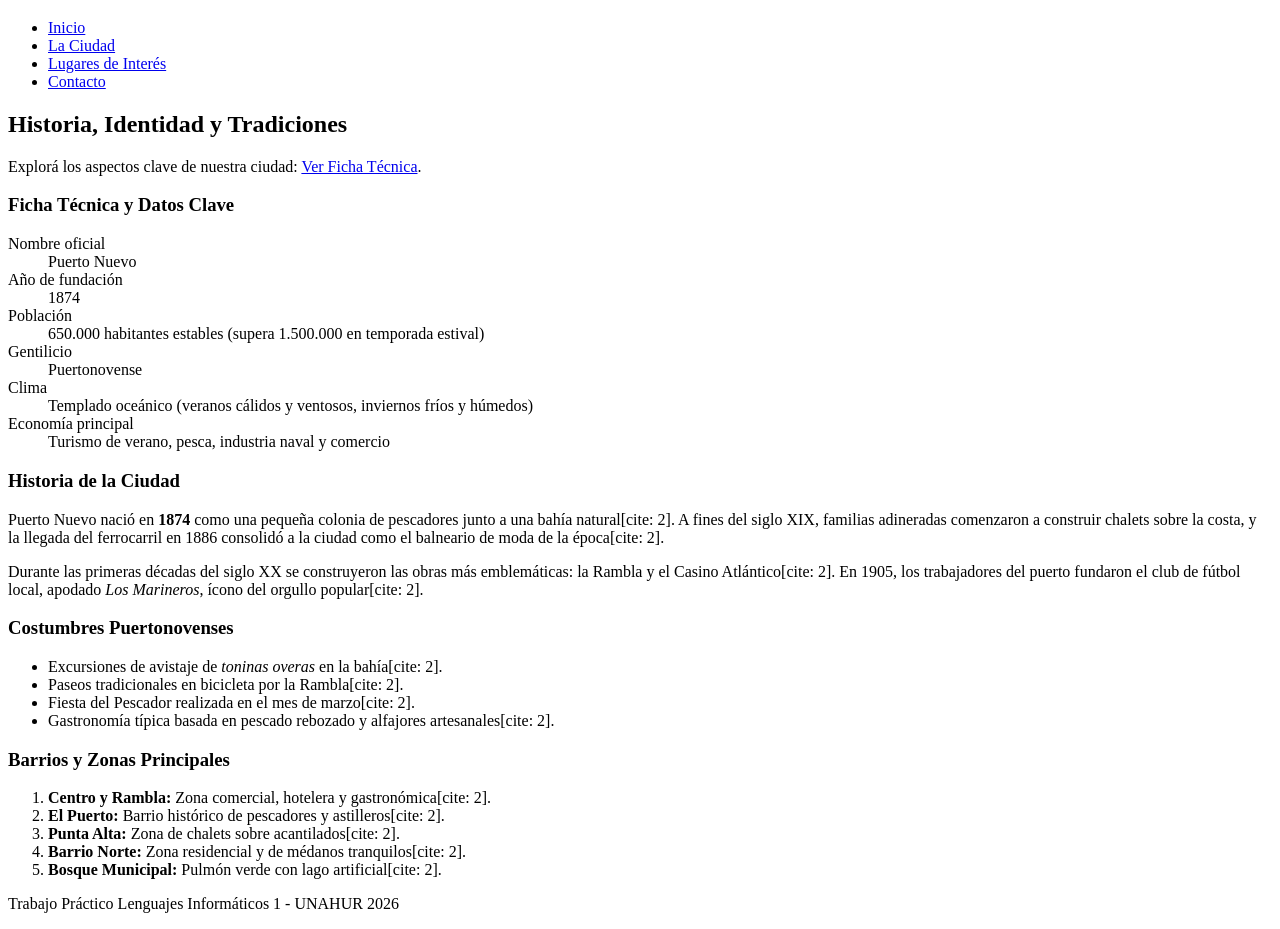
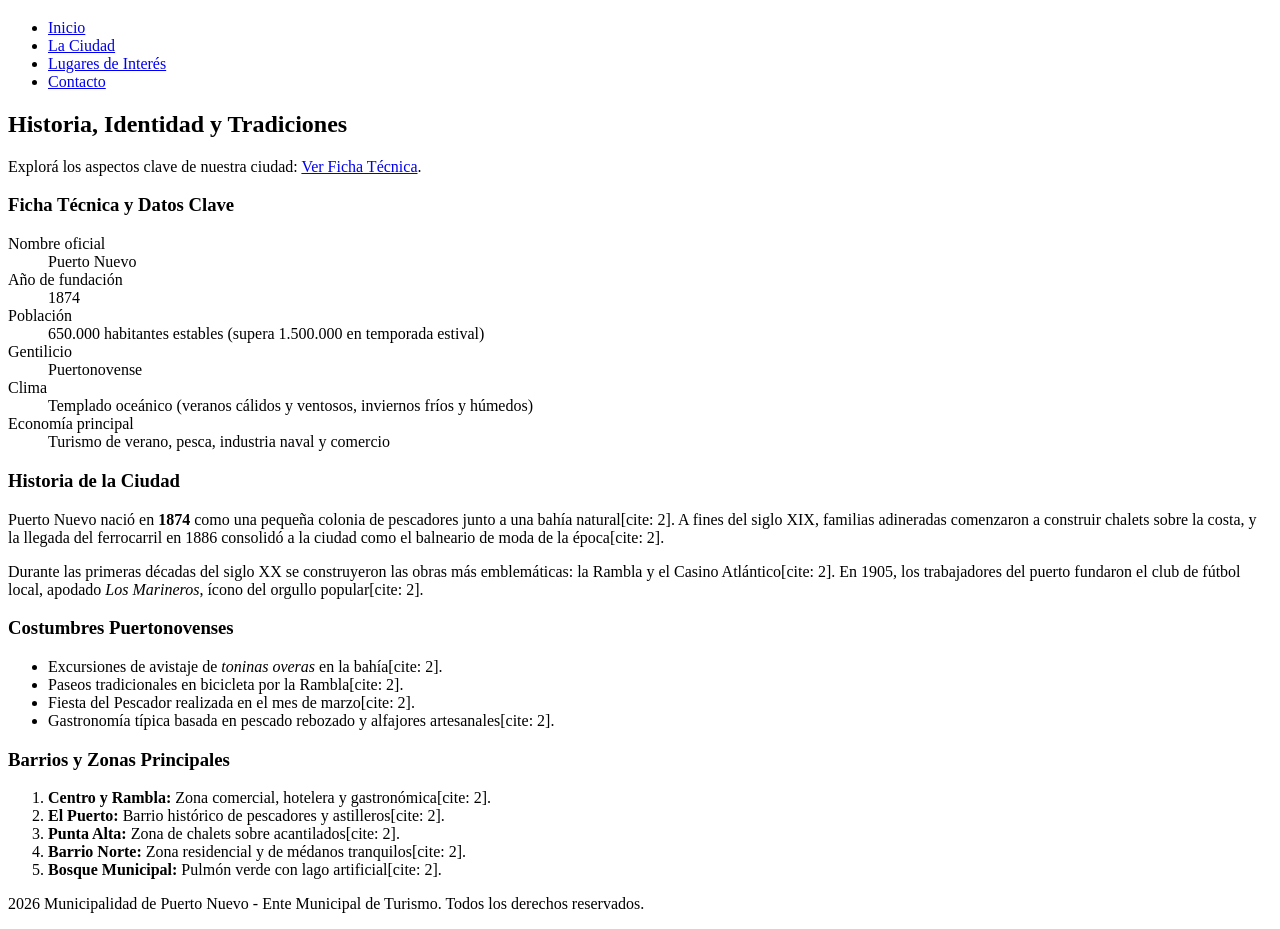
Before and after one commit to fgonzalez15unahur/tp_lenguajes_informaticos_mi_ciudad, a plain HTML site: page ciudad.html in a window 1280 px wide. Shown: the part 61-990 px from the top of the page. Drawn offline with Linux system fonts and the light colour scheme.

Commit message:
fix: actualizo el footer con derechos reservados de la ciudad

```diff
--- a/ciudad.html
+++ b/ciudad.html
@@ -76,7 +76,7 @@
     </main>
 
     <footer>
-        <p>Trabajo Práctico Lenguajes Informáticos 1 - UNAHUR 2026</p>
+        <p>2026 Municipalidad de Puerto Nuevo - Ente Municipal de Turismo. Todos los derechos reservados.</p>
     </footer>
 </body>
 </html>
```
